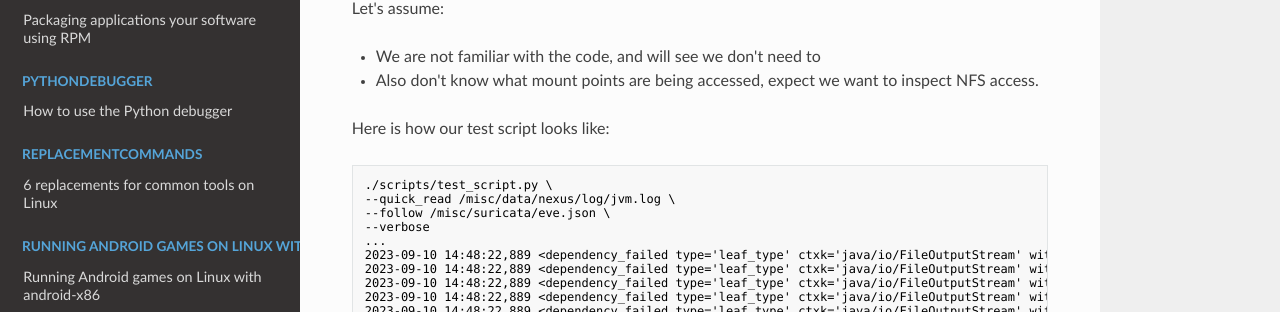
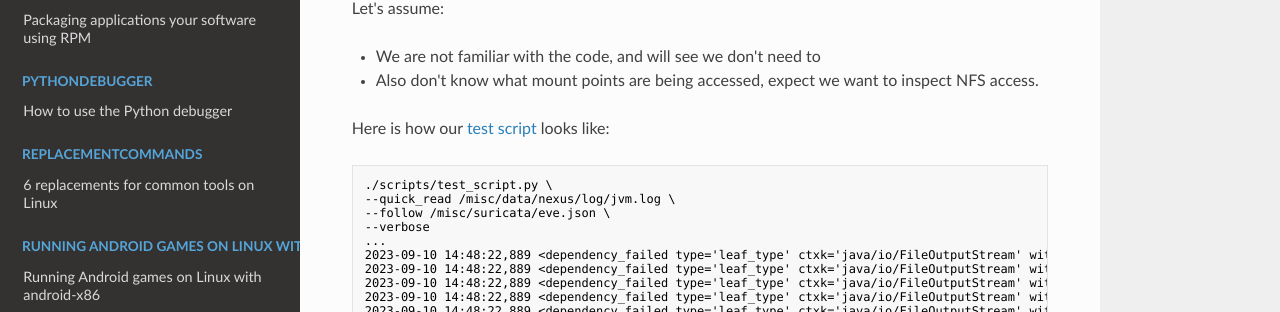
Before and after one commit to josevnz/tutorials, an MkDocs documentation site: the page built from docs/SpyOnNfs/README.md, in a window 1280 px wide and 900 px high, scrolled down 3558 px. Shown: the part 139-451 px from the top of the window. Built offline with MkDocs 1.6.1, drawn with Linux system fonts in a browser that asks for light colours; nearby versions of some CDN libraries; part of the change alters nothing that is shown.

````diff
--- a/docs/SpyOnNfs/README.md
+++ b/docs/SpyOnNfs/README.md
@@ -142,7 +142,7 @@ For our example, we want to determine if a python application is reading data fr
 * We are not familiar with the code, and will see we don't need to
 * Also don't know what mount points are being accessed, expect we want to inspect NFS access.
 
-Here is how our test script looks like:
+Here is how our [test script](test_script.py) looks like:
 
 ```shell
 ./scripts/test_script.py \
````
